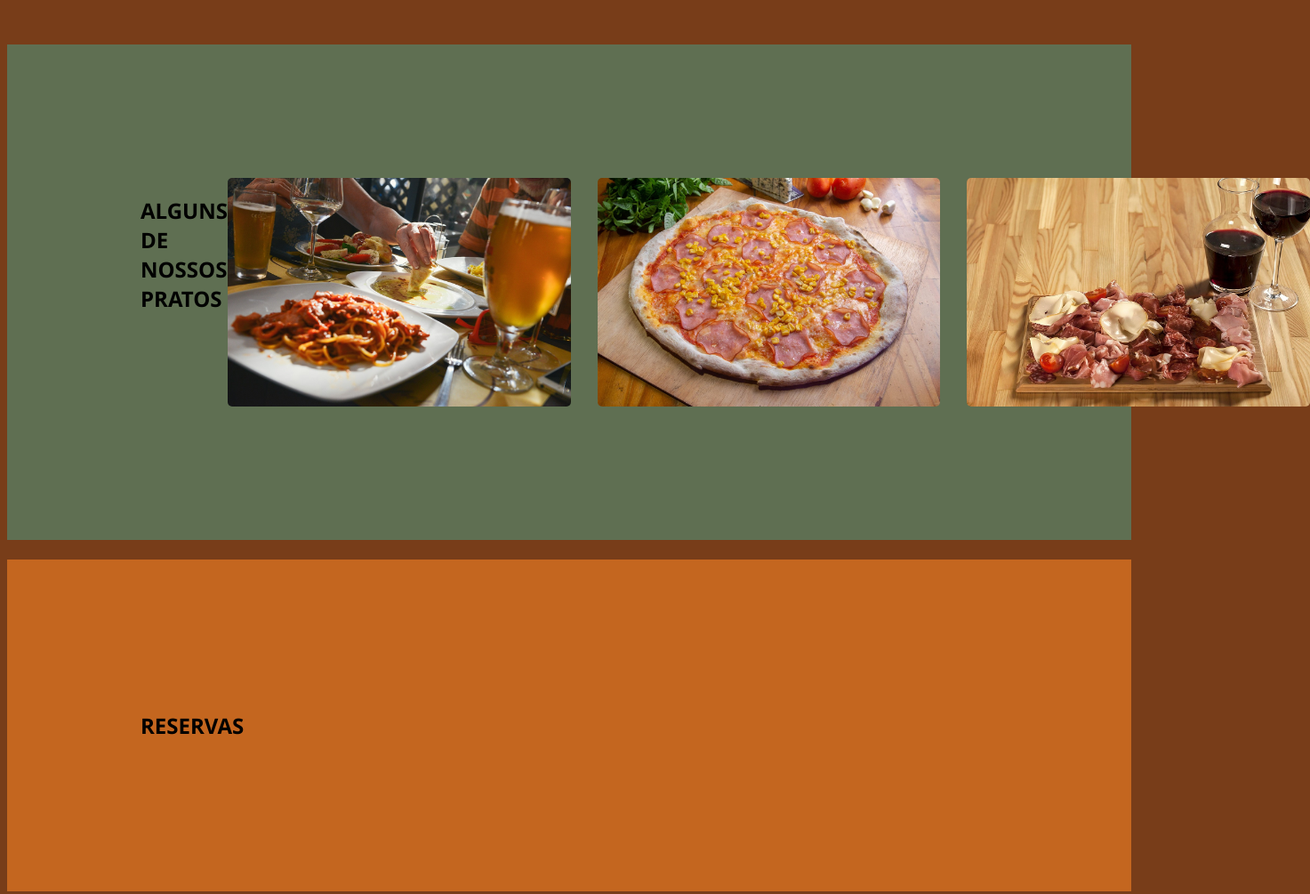
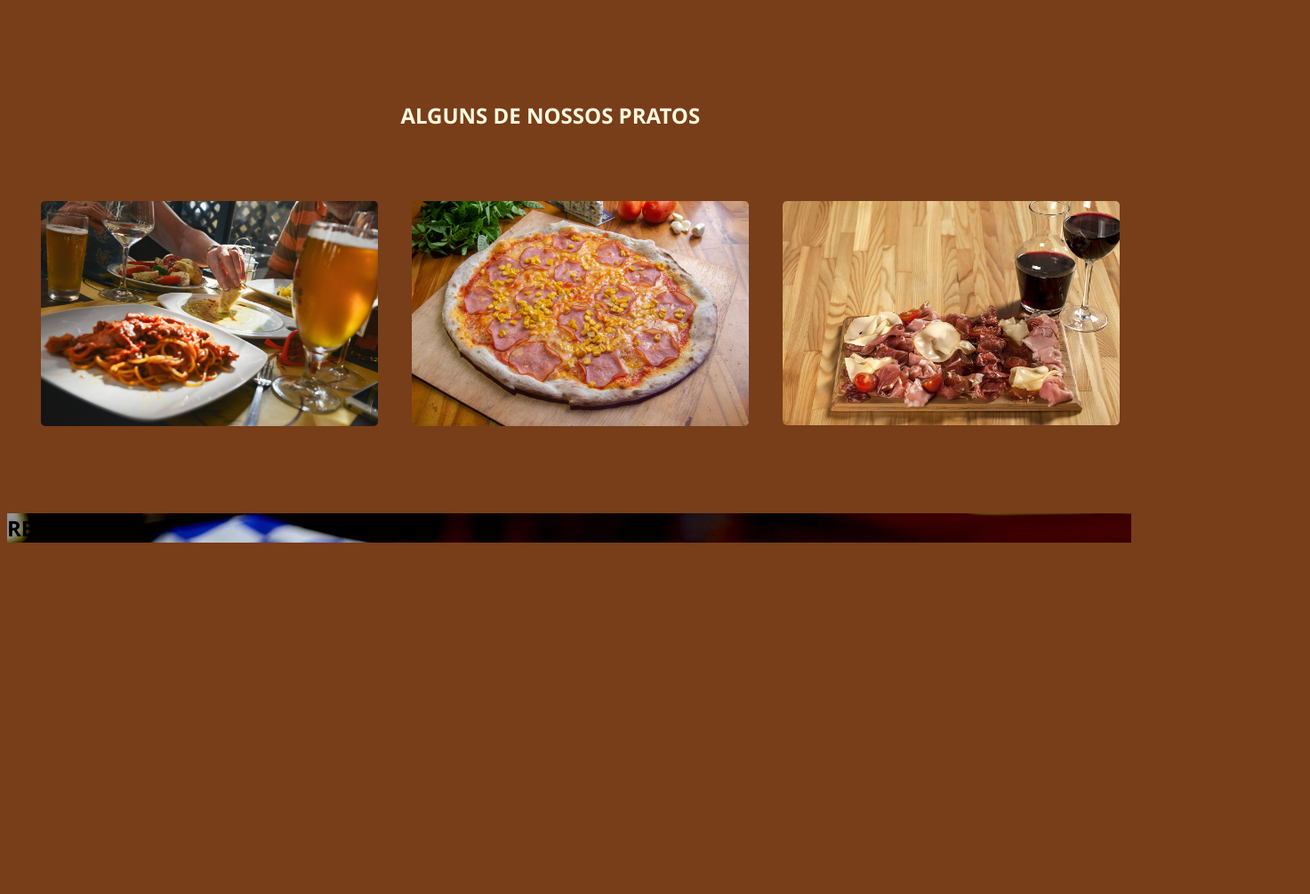
Before and after one commit to GEOVANEQUERINO/Atividade-pratica-01, a plain HTML site: page index.html in a window 1280 px wide. Shown: the part 1158-2163 px from the top of the page at 89% size, 1473 px wide, since content can reach past the window. After the commit the page ends 1788 px from the top, so only its background shows below. Drawn offline with Linux system fonts and the light colour scheme.

Commit message:
Update style.css
feito css segunda sessao

```diff
--- a/style.css
+++ b/style.css
@@ -80,20 +80,23 @@ header nav ul li a {
 /* SEGUNDA SESSAO */
 
 .segunda_sessao {
-    padding: 150px;
-    background-color: #5F6F52;
-    display: flex;
-
+    float: left;
+    margin-top: 0;
+    align-content: center;
+    width: 100%;
 
 }
 
 .segunda_sessao h2{
-
+    margin-top: 5%;
+    margin-left: 35%;
+    color: #FEFAE0;
 }
 
 .segunda_sessao img {
-    width: 40%;
-    margin-right: 30px;
+    width: 30%;
+    margin-top: 3%;
+    margin-left: 3%;
     border-radius: 5px;
     cursor: pointer;
     float: left;
@@ -103,6 +106,7 @@ header nav ul li a {
 /* TERCEIRA SESSAO*/
 
 .terceira_sessao {
-    padding: 150px;
-    background-color: #C4661F ;
+    margin-top: 40%;
+    background-image: url(img/gyro-1759333_1280.jpg);
+
 }
```
